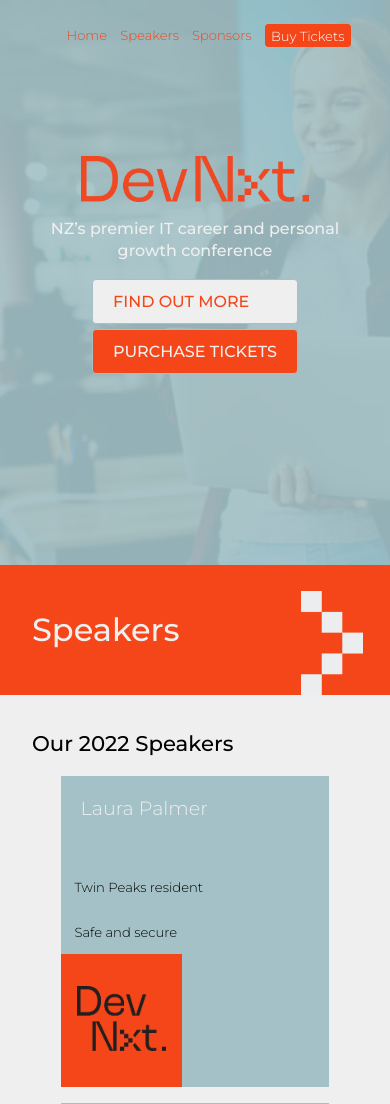
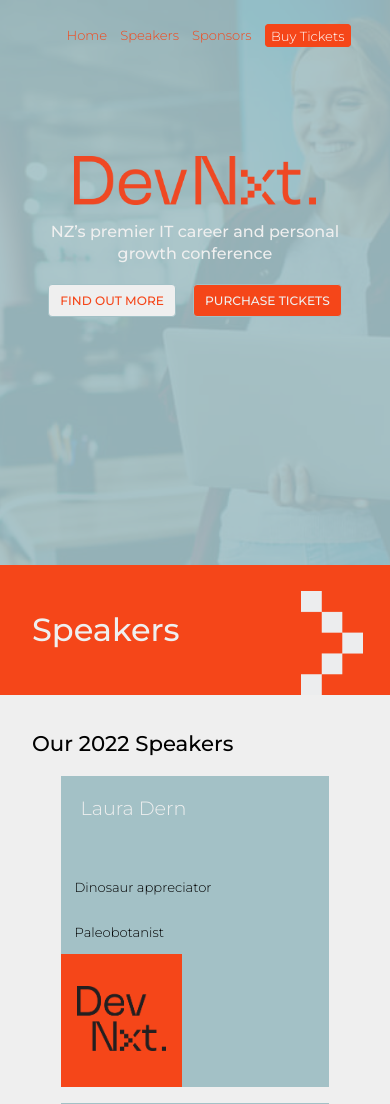
Before and after one commit to devnxt-nz/devnxt-nz.github.io, an ASP.NET Core app: page / in a window 390 px wide. Shown: the top 1104 px of the page. Run offline with ASP.NET Core 8, Linux system fonts and the light colour scheme.

Commit message:
Very minor changes to button spacing Changed speaker placeholder content

```diff
--- a/Client/wwwroot/css/main.css
+++ b/Client/wwwroot/css/main.css
@@ -35,13 +35,13 @@
 section > div { padding: 1em 2em; }
 
 .home {  justify-content: center; flex-flow: row;}
-.right-opal-box header { display: flex; justify-content: center; }
+.right-opal-box header { display: flex; justify-content: center; width: 74%; }
 .header-logo { width: 70%; }
 
 nav.scroll { background-color: var(--platinum); }
 
 .left-image-fill{ padding: 0; position: absolute; width: 100%; z-index:-1; height: 100vh; background: url('/img/home-bg.jpg'); background-repeat: no-repeat; background-size: cover; background-position: 20% top;}
-.right-opal-box{ background: var(--opal-t); display: flex; width: 100%; z-index: 2; align-self: flex-end; height: 100%; flex-flow: column; padding: 10% 2em 0 2em; box-sizing: border-box;}
+.right-opal-box { align-items: center; background: var(--opal-t); display: flex; width: 100%; z-index: 2; align-self: flex-end; height: 100%; flex-flow: column; padding: 10% 2em 0 2em; box-sizing: border-box;}
 .right-opal-box > div { display: flex; align-items: center; flex-flow: column; }
 
 .opal { background-color: var(--opal); }
@@ -54,6 +54,7 @@
     border-radius: 4px;
     color: var(--orange);
     font-size: 1em;
+    margin: 0.25em 0.5em;
     padding: .75em 1.25em;
     text-transform: uppercase;
     font-family: 'Montserrat'; }
@@ -115,8 +116,11 @@
 
     .home { gap: 1em; }
 
+    .header-logo { width: 100%; }
+
     .byline { font-size: 1em; text-align: center; }
-    .cta { grid-auto-flow: row; gap: 0.33em; }
+    .cta { gap: 0.25em; }
+    .cta .button { font-size: 0.76em; padding: 0.65em 0.95em; }
 
     .speaker { width: 100%; }
     .speaker .box { width: 40%; }
--- a/Client/wwwroot/sample-data/speaker-data.json
+++ b/Client/wwwroot/sample-data/speaker-data.json
@@ -1,9 +1,9 @@
 [
   {
-    "name": "Laura Palmer",
-    "title": "Twin Peaks resident",
+    "name": "Laura Dern",
+    "title": "Dinosaur appreciator",
     "social": "",
-    "bio": "Safe and secure",
+    "bio": "Paleobotanist",
     "image": "/img/DevNxt-vertical-logo-black.png"
   },
   {
```
